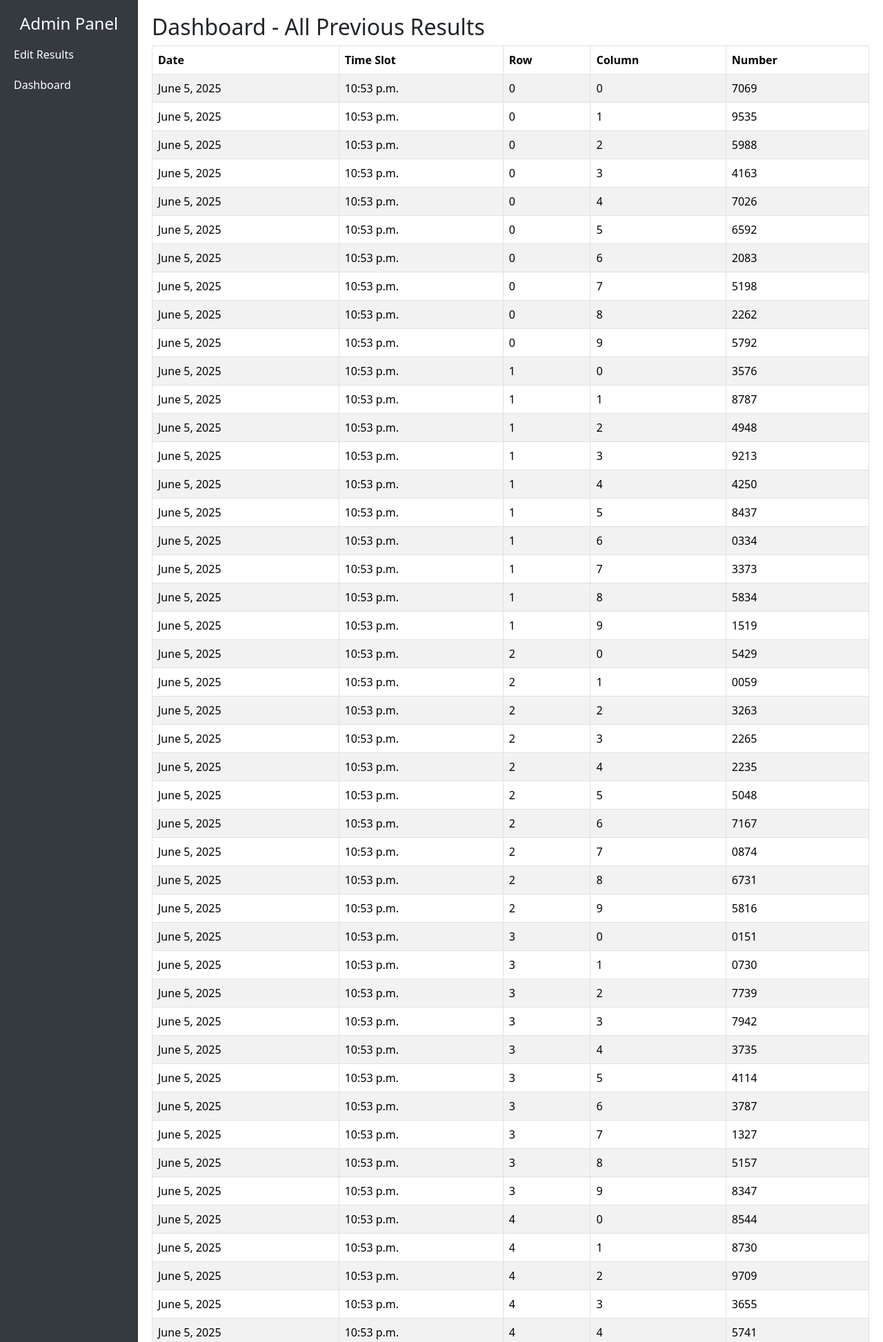
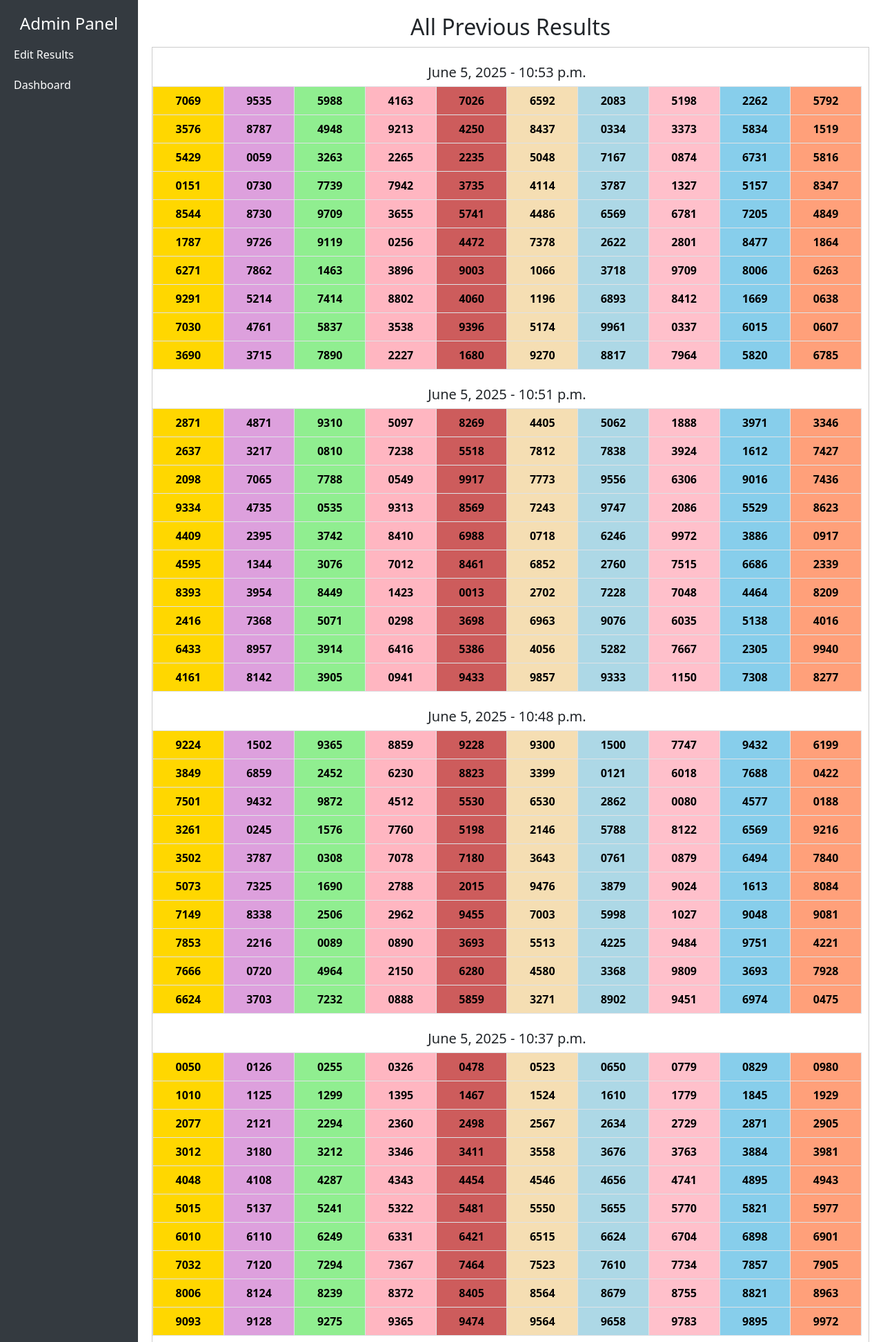
Before and after one commit to priyankaaurade1/lotteryproject1, a Django app: page /adminpanel/history/ in a window 1280 px wide. Shown: the top 1946 px of the page at 69% size. Run offline with Django 5.2, Linux system fonts and the light colour scheme; a user stored in the database is signed in; data comes from the database, SQL or seed files in the repository; both versions use the stored data as it was after the commit.

Commit message:
allresults show

```diff
--- a/lottery/models.py
+++ b/lottery/models.py
@@ -23,4 +23,4 @@ class LotteryResult(models.Model):
 
     @property
     def is_editable(self):
-        return True  # FOR TESTING ONLY
+        return True
--- a/lottery/templates/lottery/results_history.html
+++ b/lottery/templates/lottery/results_history.html
@@ -1,27 +1,56 @@
 {% extends 'lottery/base_adminpanel.html' %}
 
 {% block content %}
-<h2>Dashboard - All Previous Results</h2>
-<table class="table table-striped table-bordered">
-  <thead>
-    <tr>
-      <th>Date</th>
-      <th>Time Slot</th>
-      <th>Row</th>
-      <th>Column</th>
-      <th>Number</th>
-    </tr>
-  </thead>
-  <tbody>
-    {% for result in results %}
-    <tr>
-      <td>{{ result.date }}</td>
-      <td>{{ result.time_slot }}</td>
-      <td>{{ result.row }}</td>
-      <td>{{ result.column }}</td>
-      <td>{{ result.number }}</td>
-    </tr>
-    {% endfor %}
-  </tbody>
-</table>
+<style>
+td {
+  padding: 4px;
+  text-align: center;
+  font-weight: bold;
+}
+
+.scrollable-container {
+  max-height: 85vh;
+  overflow-y: auto;
+  padding-right: 10px;
+  border: 1px solid #ccc;
+  margin-top: 10px;
+}
+</style>
+
+<h2 class="text-center">All Previous Results</h2>
+
+<div class="scrollable-container">
+  {% for group in result_tables %}
+    <h5 class="mt-4 text-center">
+      {{ group.date }} - {{ group.time_slot }}
+    </h5>
+
+    <table class="table table-bordered text-center">
+      {% for row in group.table %}
+      <tr>
+        {% for cell in row %}
+        <td style="background-color:
+          {% if forloop.counter0 == 0 %}#FFD700
+          {% elif forloop.counter0 == 1 %}#DDA0DD
+          {% elif forloop.counter0 == 2 %}#90EE90
+          {% elif forloop.counter0 == 3 %}#FFB6C1
+          {% elif forloop.counter0 == 4 %}#CD5C5C
+          {% elif forloop.counter0 == 5 %}#F5DEB3
+          {% elif forloop.counter0 == 6 %}#ADD8E6
+          {% elif forloop.counter0 == 7 %}#FFC0CB
+          {% elif forloop.counter0 == 8 %}#87CEEB
+          {% elif forloop.counter0 == 9 %}#FFA07A
+          {% endif %};">
+          {% if cell %}
+            {{ cell.number }}
+          {% else %}
+            ----
+          {% endif %}
+        </td>
+        {% endfor %}
+      </tr>
+      {% endfor %}
+    </table>
+  {% endfor %}
+</div>
 {% endblock %}
--- a/lottery/views.py
+++ b/lottery/views.py
@@ -4,6 +4,8 @@ from datetime import date
 from django.utils import timezone
 from django.contrib import messages
 from django.contrib.auth.decorators import login_required
+from collections import defaultdict
+from django.db.models import Prefetch
 
 @login_required
 def admin_result_panel(request):
@@ -63,4 +65,23 @@ def update_all_results(request):
 @login_required
 def results_history(request):
     all_results = LotteryResult.objects.order_by('-date', '-time_slot')
-    return render(request, 'lottery/results_history.html', {'results': all_results})
+
+    # Group by (date, time_slot)
+    grouped = defaultdict(list)
+    for result in all_results:
+        key = (result.date, result.time_slot)
+        grouped[key].append(result)
+
+    # Convert each group into a 10x10 table (matrix)
+    result_tables = []
+    for (date, time_slot), results in grouped.items():
+        table = [[None for _ in range(10)] for _ in range(10)]
+        for result in results:
+            table[result.row][result.column] = result
+        result_tables.append({
+            'date': date,
+            'time_slot': time_slot,
+            'table': table
+        })
+
+    return render(request, 'lottery/results_history.html', {'result_tables': result_tables})
```
Also changed, not shown: db.sqlite3.
